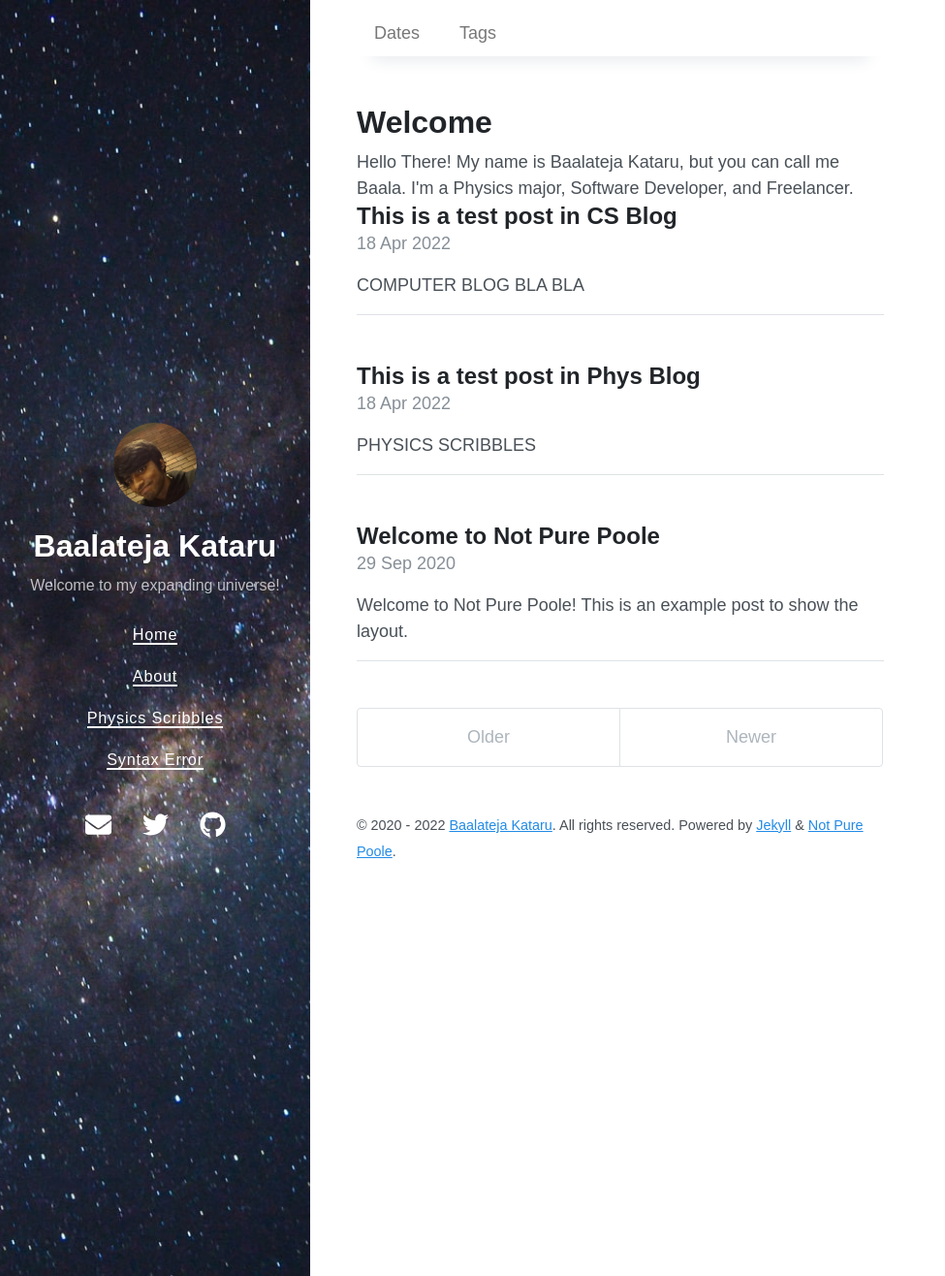
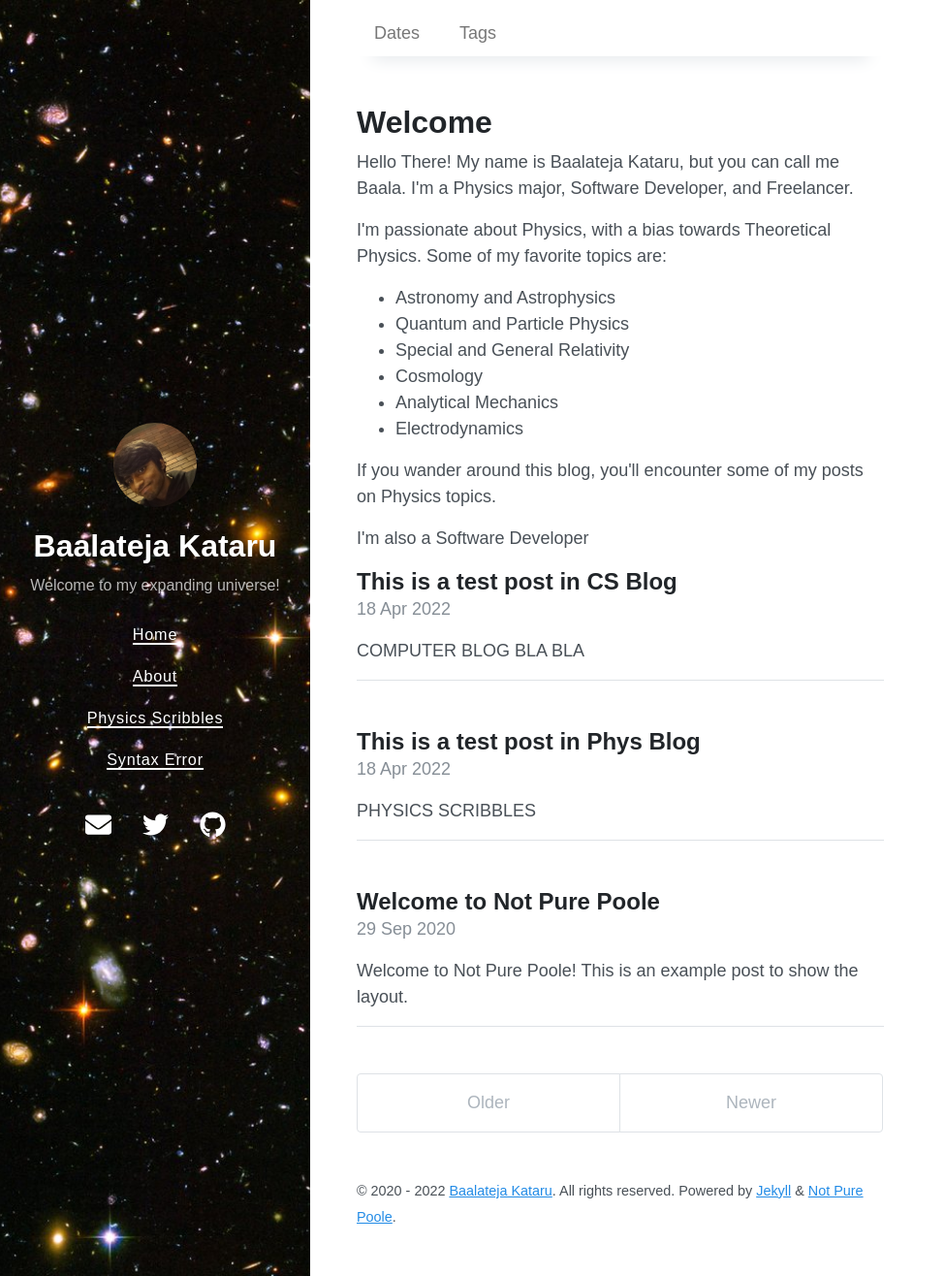
Before and after one commit to BK-Modding/BK-Modding.github.io, a Jekyll site: the page built from index.html, in a window 1280 px wide and 1316 px high. Shown: the whole window at 97% size, without its empty margins (0-975 px from the left). Built offline with Jekyll 4.4.1, drawn with Linux system fonts in a browser that asks for light colours; nearby versions of some CDN libraries; the list of posts is cut into pages by our own code.

Commit message:
Fleshed out PS a little bit

```diff
--- a/_layouts/blog1.html
+++ b/_layouts/blog1.html
@@ -5,6 +5,8 @@
 {% include home-header.html %}
 
 {{ content }}
+
+<br>
 
 <div class="posts">
   {% for post in site.posts %}
--- a/index.html
+++ b/index.html
@@ -3,4 +3,22 @@
 ---
 
 <h1>Welcome</h1>
-Hello There! My name is Baalateja Kataru, but you can call me Baala. I'm a Physics major, Software Developer, and Freelancer.
+
+<p>
+    Hello There! My name is Baalateja Kataru, but you can call me Baala. I'm a Physics major, Software Developer, and Freelancer.
+</p>
+
+<p>I'm passionate about Physics, with a bias towards Theoretical Physics. Some of my favorite topics are:
+    <ul>
+        <li>Astronomy and Astrophysics</li>
+        <li>Quantum and Particle Physics</li>
+        <li>Special and General Relativity</li>
+        <li>Cosmology</li>
+        <li>Analytical Mechanics</li>
+        <li>Electrodynamics</li>
+    </ul>
+</p>
+
+<p>If you wander around this blog, you'll encounter some of my posts on Physics topics. </p>
+
+<p>I'm also a Software Developer</p>
```
Also changed, not shown: physicsscribbles.md (+10 -3 lines), bg.jpeg, bg2.jpeg (deleted).
